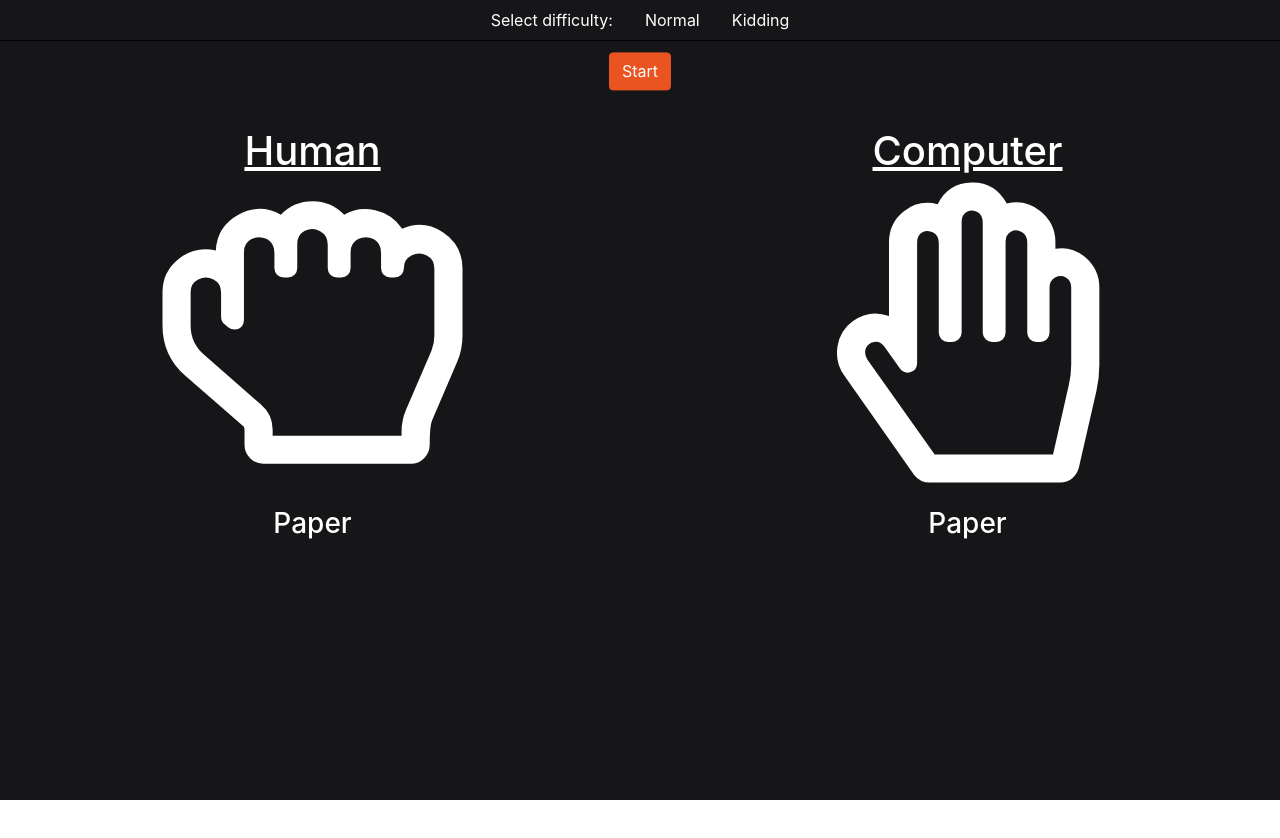
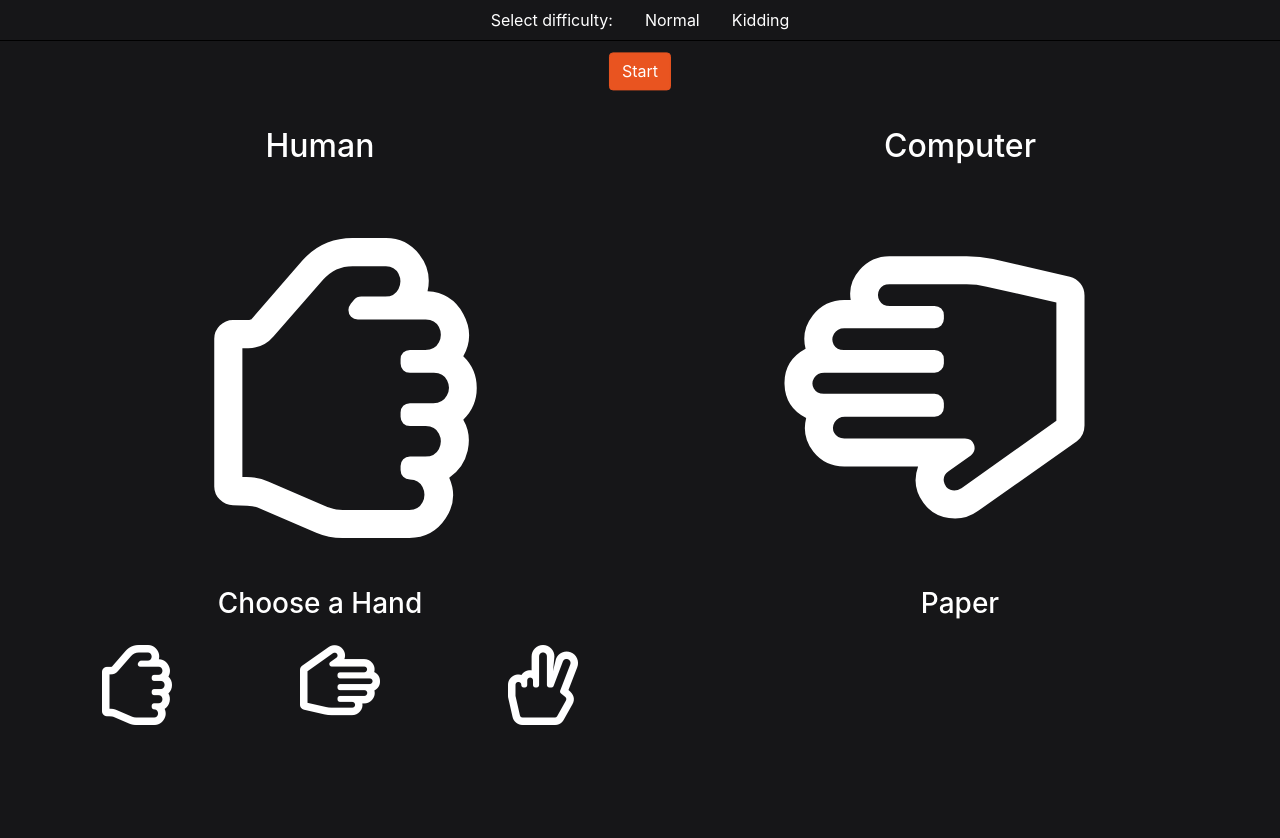
Before and after one commit to HDenizD/ching-chang-chong, a Vue app: page / in a window 1280 px wide. Shown: the top 838 px of the page. Before the commit the page ends 800 px from the top, so only its background shows below. Built offline with nearby package versions, Linux system fonts and the light colour scheme.

Commit message:
working on dynamic class change for hand icons

```diff
--- a/package.json
+++ b/package.json
@@ -41,7 +41,9 @@
       "eslint:recommended",
       "@vue/standard"
     ],
-    "rules": {},
+    "rules": {
+      "no-console": "off"
+    },
     "parserOptions": {
       "parser": "babel-eslint"
     }
--- a/src/App.vue
+++ b/src/App.vue
@@ -32,8 +32,8 @@ export default {
 <style lang="scss">
 #app {
   background-color: $dark;
-  height: 100vh;
-  width: auto;
+  height: 1200px;
+  width: 100vw;
   color: $white;
   a {
     color: $white;
--- a/src/components/Computer.vue
+++ b/src/components/Computer.vue
@@ -1,15 +1,19 @@
 <template>
   <div id="computer">
-
+    <div class="text-center">
+      <div class="h2 mb-5">Computer</div>
+      <i class="far fa-hand-paper"></i>
+      <div class="hand h3 mt-4">Paper</div>
+    </div>
   </div>
 </template>
 
 <script>
-export default {
-
-}
+export default {}
 </script>
 
-<style>
-
+<style lang="scss">
+#computer .far {
+  transform: rotate(-90deg);
+}
 </style>
--- a/src/components/GameField.vue
+++ b/src/components/GameField.vue
@@ -1,39 +1,58 @@
 <template>
   <div id="game-field">
     <button class="btn btn-primary">Start</button>
+
     <div class="row">
       <div class="col-md-6 pt-5">
-        <div class="human text-center">
-          <div class="h1">
-            <u>Human</u>
-          </div>
-          <i class="far fa-hand-rock"></i>
-          <div class="hand h3 mt-4">Paper</div>
-        </div>
+        <Human></Human>
       </div>
-
       <div class="col-md-6 pt-5">
-        <div class="computer text-center">
-          <div class="h1">
-            <u>Computer</u>
-          </div>
-          <i class="far fa-hand-paper"></i>
-          <div class="hand h3 mt-4">Paper</div>
-        </div>
+        <Computer></Computer>
       </div>
     </div>
   </div>
 </template>
 
 <script>
-export default {}
+import Human from './Human.vue'
+import Computer from './Computer.vue'
+export default {
+  components: {
+    Human,
+    Computer
+  },
+  props: {
+    difficulty: String
+  }
+}
 </script>
 
 <style lang="scss">
 #game-field {
-  i {
+  .far {
+    cursor: pointer;
     font-size: 300px;
+    width: 350px;
+    height: 350px;
   }
+
+  .row {
+    margin: 0 0 0 0;
+
+    .select-hand {
+      position: relative;
+      left: 60px;
+      .far {
+        font-size: 80px;
+        height: 0;
+        width: 0;
+      }
+      .far:hover {
+        color: $orange;
+      }
+    }
+  }
+
   .btn-primary {
     background-color: $orange;
     border-color: $orange;
--- a/src/components/Human.vue
+++ b/src/components/Human.vue
@@ -1,15 +1,59 @@
 <template>
   <div id="human">
-
+    <div class="text-center">
+      <div class="h2 mb-5">Human</div>
+      <i class="play-hand far fa-hand-rock"></i>
+      <div class="h3 mt-4">{{ activeHand }}</div>
+      <div class="row select-hand mt-4">
+        <div class="col-md-4">
+          <i class="far fa-hand-rock" @click="setHand(hands[0].hand)"></i>
+        </div>
+        <div class="col-md-4">
+          <i class="far fa-hand-paper" @click="setHand(hands[1].hand)"></i>
+        </div>
+        <div class="col-md-4">
+          <i class="far fa-hand-scissors" @click="setHand(hands[2].hand)"></i>
+        </div>
+      </div>
+    </div>
   </div>
 </template>
 
 <script>
 export default {
-
+  data: () => {
+    return {
+      activeHand: 'Choose a Hand',
+      hands: [
+        {
+          hand: 'Rock',
+          strength: 'scissor',
+          weakness: 'paper'
+        },
+        {
+          hand: 'Paper',
+          strength: 'rock',
+          weakness: 'scissor'
+        },
+        {
+          hand: 'Scissor',
+          strength: 'paper',
+          weakness: 'rock'
+        }
+      ]
+    }
+  },
+  methods: {
+    setHand (hand) {
+      console.log(hand)
+      this.activeHand = hand
+    }
+  }
 }
 </script>
 
-<style>
-
+<style lang="scss">
+#human .far {
+  transform: rotate(90deg);
+}
 </style>
```
